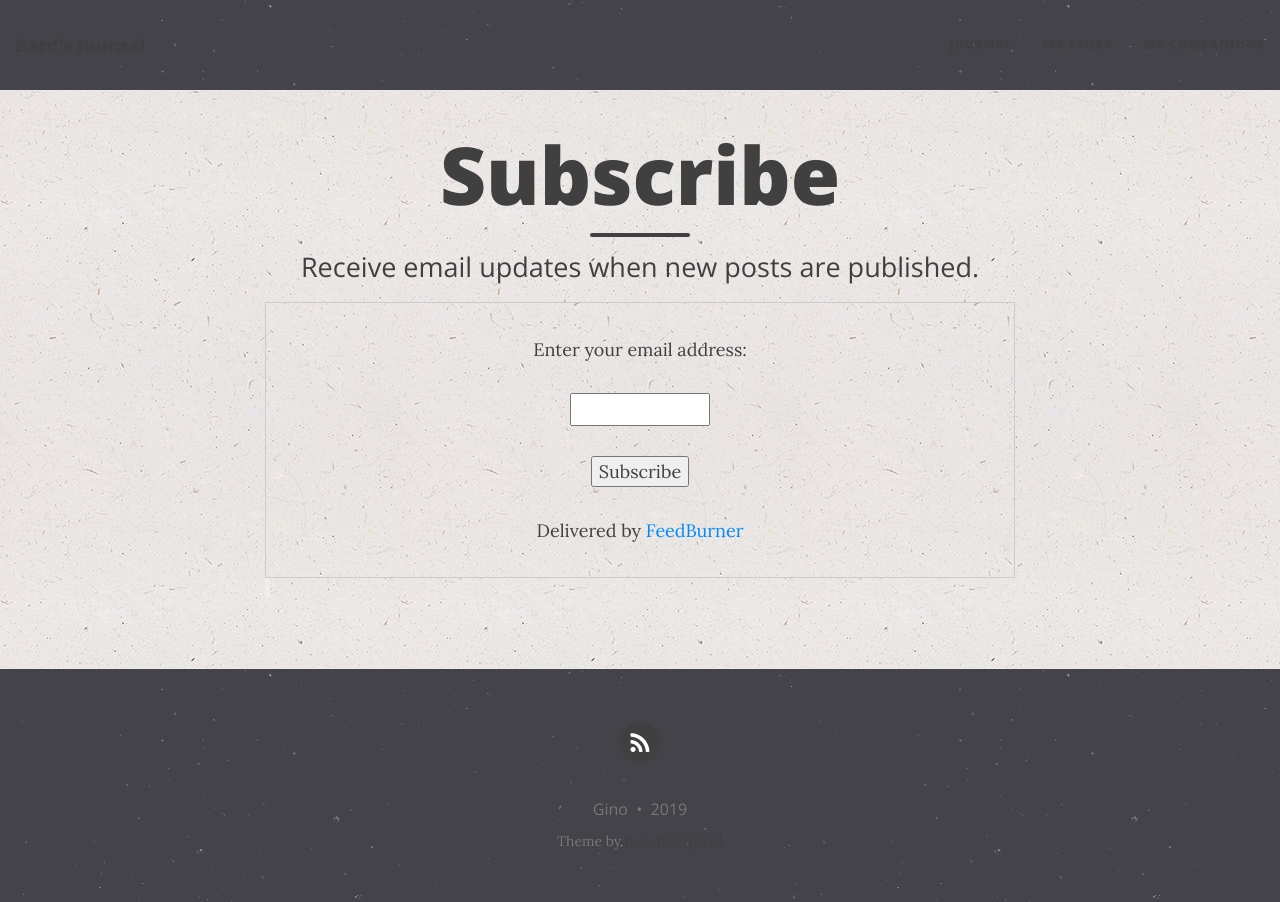
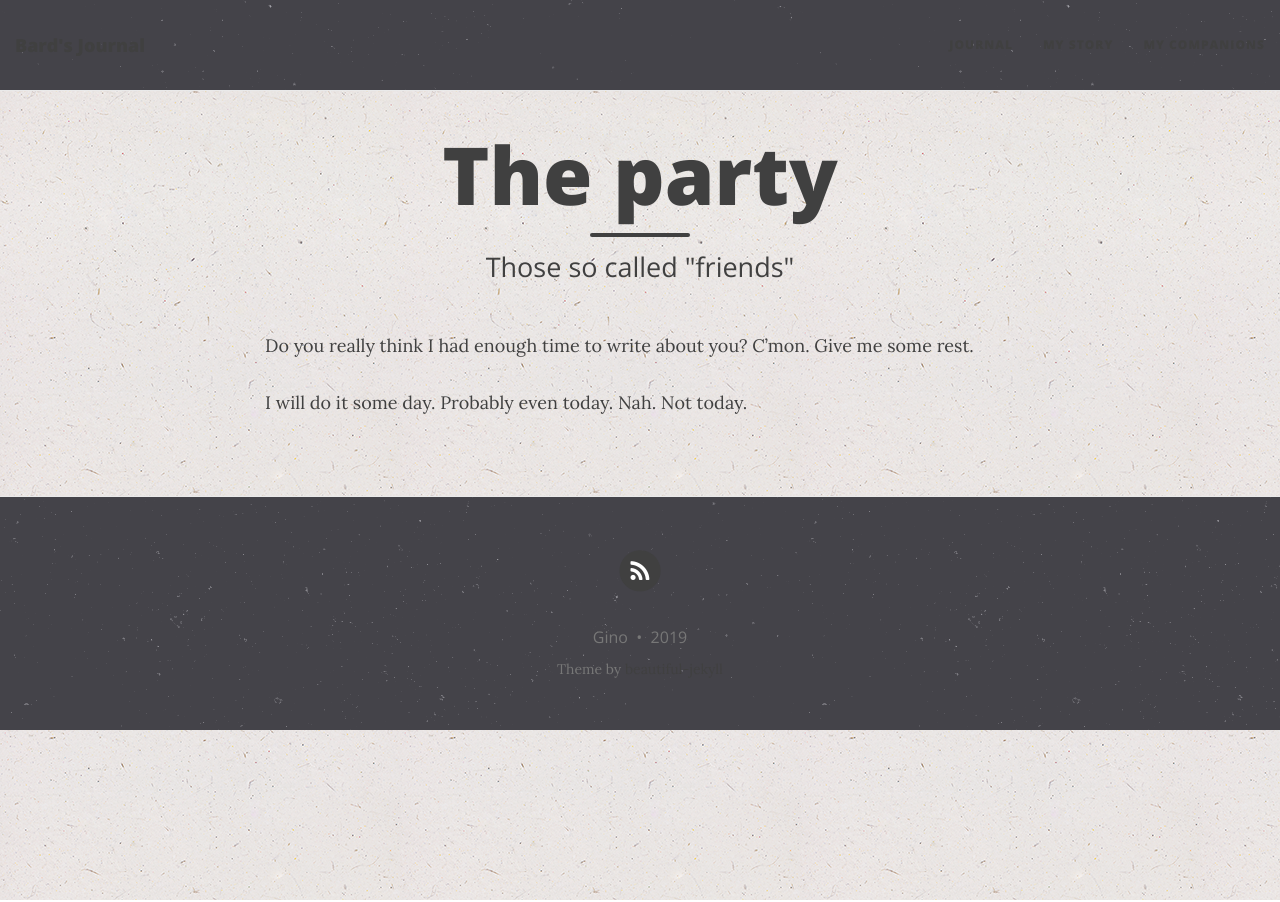
Before and after one commit to GinoGalotti/guildgazette, a Jekyll site: the page built from party.md, in a window 1280 px wide. Built offline with Jekyll 4.4.1, drawn with Linux system fonts in a browser that asks for light colours; nearby versions of some CDN libraries.

```diff
--- a/party.md
+++ b/party.md
@@ -1,9 +1,10 @@
 ---
 layout: page
-title: Subscribe
-subtitle: Receive email updates when new posts are published.
+title: The party
+subtitle: Those so called "friends"
 # Add some way to receive notifications when a new email happens
 ---
 
+Do you really think I had enough time to write about you? C'mon. Give me some rest.
 
-<form style="border:1px solid #ccc;padding:3px;text-align:center;" action="https://feedburner.google.com/fb/a/mailverify" method="post" target="popupwindow" onsubmit="window.open('https://feedburner.google.com/fb/a/mailverify?uri=ImproveInImprov', 'popupwindow', 'scrollbars=yes,width=550,height=520');return true"><p>Enter your email address:</p><p><input type="text" style="width:140px" name="email"/></p><input type="hidden" value="ImproveInImprov" name="uri"/><input type="hidden" name="loc" value="en_US"/><input type="submit" value="Subscribe" /><p>Delivered by <a href="https://feedburner.google.com" target="_blank">FeedBurner</a></p></form>>
+I will do it some day. Probably even today. Nah. Not today.
```
